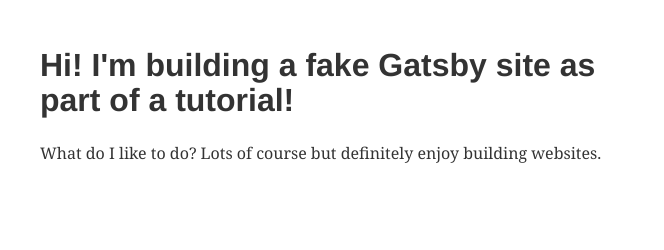
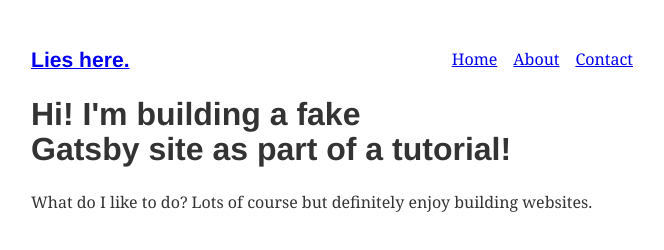
Before and after one commit to msdogco/gatsby-basic, a Gatsby site: page / in a window 1280 px wide. Shown: the whole page, without its empty margins (300-964 px from the left). Built offline with nearby package versions, Linux system fonts and the light colour scheme; Gatsby itself is replaced by a stand-in of ours.

```diff
--- /dev/null
+++ b/src/components/layout.js
@@ -0,0 +1,25 @@
+import React from "react"
+import { Link } from "gatsby"
+const ListLink = props => (
+  <li style={{ display: `inline-block`, marginRight: `1rem` }}>
+    <Link to={props.to}>{props.children}</Link>
+  </li>
+)
+
+export default function Layout({ children }) {
+  return (
+    <div style={{ margin: `3rem auto`, maxWidth: 650, padding: `0 1rem` }}>
+      <header style={{ marginBottom: `1.5rem` }}>
+        <Link to="/" style={{ textShadow: `none`, backgroundImage: `none` }}>
+          <h3 style={{ display: `inline` }}>Lies here.</h3>
+        </Link>
+        <ul style={{ listStyle: `none`, float: `right` }}>
+          <ListLink to="/">Home</ListLink>
+          <ListLink to="/about/">About</ListLink>
+          <ListLink to="/contact/">Contact</ListLink>
+        </ul>
+      </header>
+      {children}
+    </div>
+  )
+}
--- a/src/pages/index.js
+++ b/src/pages/index.js
@@ -1,13 +1,14 @@
 import React from "react"
+import Layout from "../components/layout"
 
 export default function Home() {
   return (
-    <div style={{ margin: `3rem auto`, maxWidth: 600 }}>
+    <Layout>
      <h1>Hi! I'm building a fake Gatsby site as part of a tutorial!</h1>
       <p>
         What do I like to do? Lots of course but definitely enjoy building
         websites.
       </p>
-    </div>
+    </Layout>
   )
 }
```
Also changed, not shown: src/pages/about.js (added, +13 -0 lines), src/pages/contact.js (added, +13 -0 lines), 1 other file.
